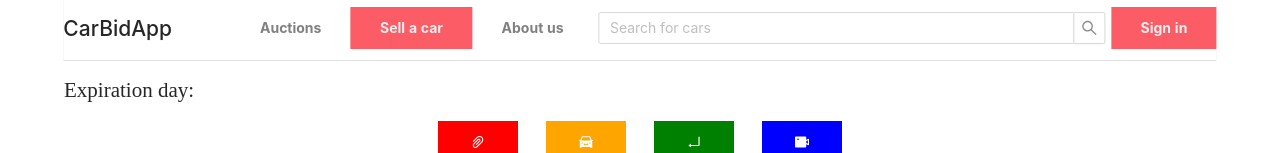
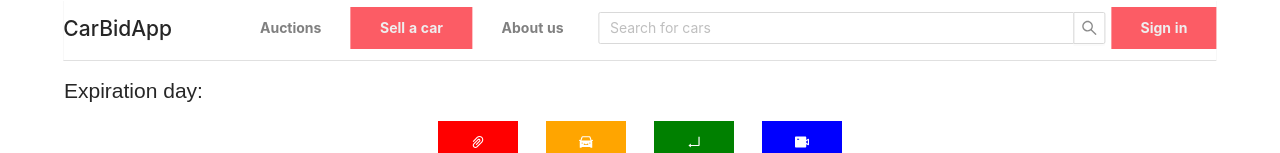
Before and after one commit to Petiazediter/CarAppRewrite, a React (Create React App) app in the folder car-app-frontend/: page /car/1 in a window 1280 px wide. Shown: the top 153 px of the page. Built offline with nearby package versions, Linux system fonts and the light colour scheme.

Commit message:
Replace NoMarginSubTitle to object styled form

```diff
--- a/car-app-frontend/src/components/car-page/Carpage.styled.ts
+++ b/car-app-frontend/src/components/car-page/Carpage.styled.ts
@@ -14,11 +14,18 @@ export const NoMarginTitle = styled.h1({
     fontFamily: 'sans-serif'
 })
 
+/*
 export const NoMarginSubTitle = styled('h2')`
   margin:0;
   padding:0;
   font-family: 'sans-serif';
-`
+` */
+
+export const NoMarginSubTitle = styled.h2({
+    margin: 0,
+    padding: 0,
+    fontFamily: 'sans-serif'
+})
 
 export const ImageDisplay = styled(Carousel)`
   position: relative;
```
